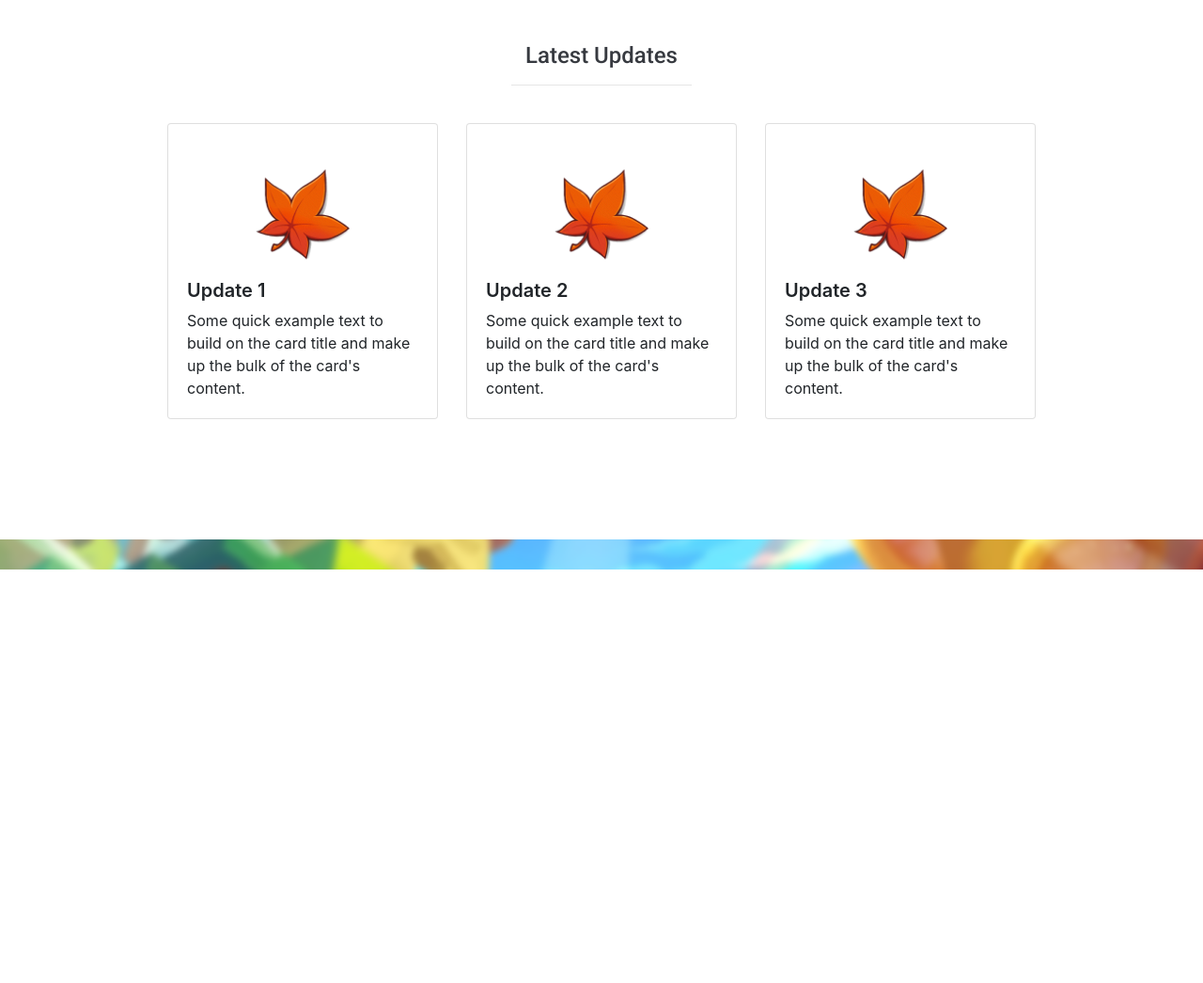
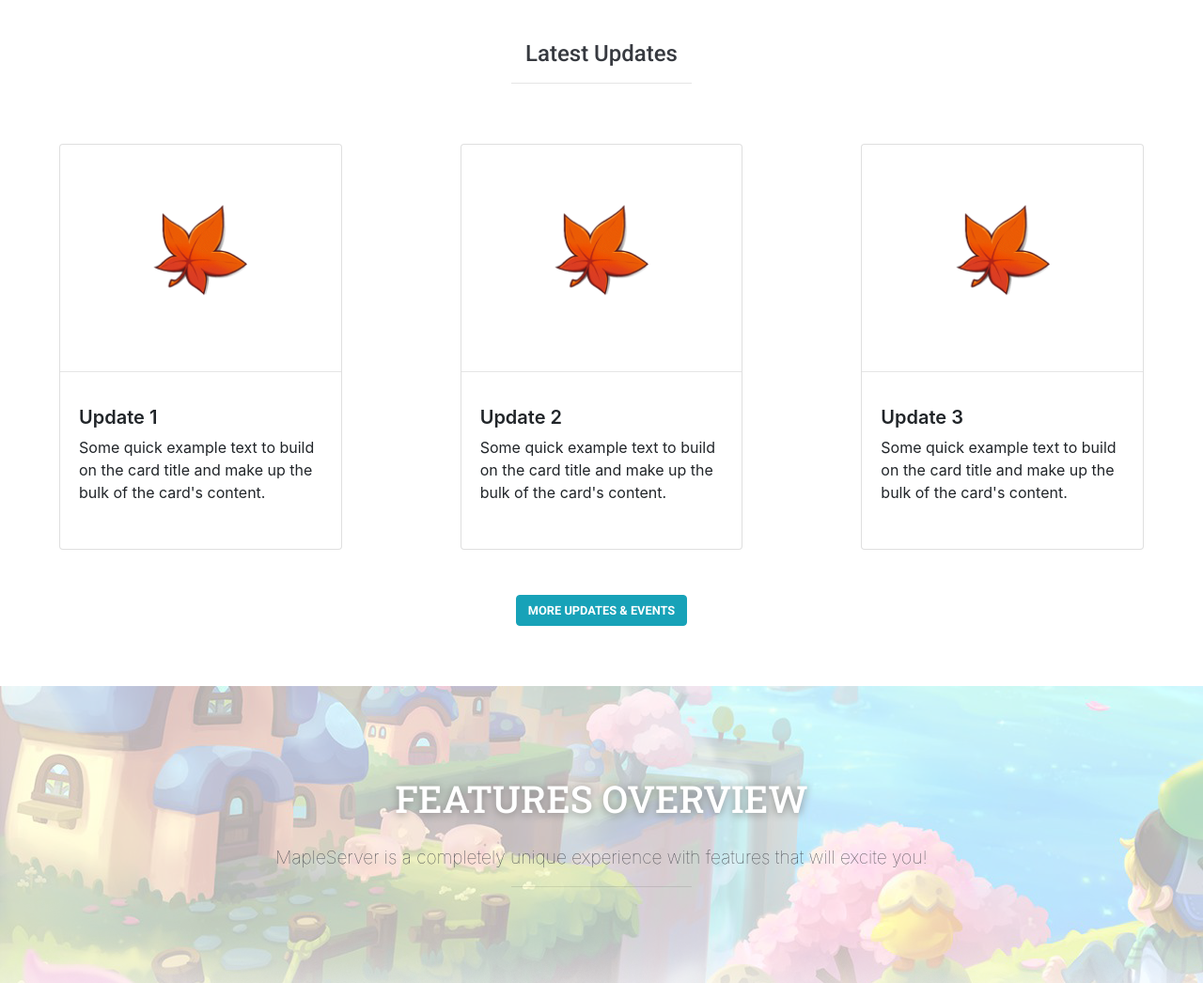
Before and after one commit to xirengfx/boostrapms, a plain HTML site: page index.html in a window 1280 px wide. Shown: the part 500-1546 px from the top of the page at 94% size. Before the commit the page ends 1106 px from the top, so only its background shows below. Drawn offline with nearby package versions, Linux system fonts and the light colour scheme.

Commit message:
Add files via upload

```diff
--- a/css/styles.css
+++ b/css/styles.css
@@ -4,6 +4,7 @@ body {
   background-position: center;
   background-attachment: fixed;
   background-size: cover;
+  text-align: center;
 }
 
 hr {
@@ -35,10 +36,6 @@ hr {
 }
 
 /* TOP container */
-#welcome {
-  text-align: center;
-}
-
 .top-container {
   color: white;
   padding: 5% 0;
@@ -53,27 +50,29 @@ hr {
   font-size: 3rem;
   line-height: 1.5;
   font-weight: bold;
-  text-shadow: 0px 1px 2px black;
+  text-shadow: 0 1px 2px black;
 }
 
 .welcome-p {
   font-size: 1.5rem;
   font-weight: lighter;
-  text-shadow: 0px 1px 2px black;
+  text-shadow: 0 1px 2px black;
 }
 
 .cta-button {
+  border: 0px;
   font-family: 'Roboto';
   font-weight: 500;
   margin: 3% 10px;
-  text-shadow: 0px 0px 2px black;
+  text-shadow: 0 0 2px black;
   padding: 1rem 2rem;
 }
 
 /* UPDATES container */
 .updates-container {
   background-color: white;
-  padding-bottom: 10%;
+  margin: 0;
+  text-align: left;
 }
 
 .updates-h4 {
@@ -84,16 +83,55 @@ hr {
 }
 
 .card {
-  text-align: left;
-  padding-top: 3rem;
-  margin-top: 1.5rem;
+  margin: 3rem;
+}
+
+.card-body {
+  padding-bottom: 3rem;
 }
 
 .card-img-top {
   margin: auto;
   width: 100px;
+  padding: 4rem 0;
 }
 
 .card-heading {
   font-weight: 600;
 }
+
+.card-hr {
+  width: 100%;
+}
+
+.more-updates-btn {
+  font-family: 'Roboto';
+  font-weight: 600;
+  font-size: 0.8rem;
+}
+
+/* Features Overview */
+.features-container {
+  background-image: url(../images/features-image.png);
+  background-repeat: no-repeat;
+  background-color: white;
+  padding-bottom: 30%;
+}
+
+.features-h1 {
+  font-family: 'Roboto Slab';
+  color: white;
+  text-shadow: 0 1px 10px grey;
+  padding-top: 1rem;
+  line-height: 2;
+}
+
+.features-p {
+  color: #373a40;
+  font-size: 1.2rem;
+  font-weight: lighter;
+}
+
+.features-box {
+  text-align: left;
+}
--- a/index.html
+++ b/index.html
@@ -60,10 +60,10 @@
       <h4 class="updates-h4">Latest Updates</h4>
       <hr>
       <div class="row justify-content-center">
-
-        <div class="col-lg-auto col-md-4">
-          <div class="card" style="width: 18rem;">
+        <div class="col-lg-4">
+          <div class="card">
             <img src="images/mapleleaf.png" class="card-img-top" alt="...">
+            <hr class="card-hr">
             <div class="card-body">
               <h5 class="card-heading">Update 1</h5>
               <p class="card-text">Some quick example text to build on the card title and make up the bulk of the card's content.</p>
@@ -71,9 +71,10 @@
           </div>
         </div>
 
-        <div class="col-lg-auto col-md-4">
-          <div class="card" style="width: 18rem;">
+        <div class="col-lg-4">
+          <div class="card">
             <img src="images/mapleleaf.png" class="card-img-top" alt="...">
+            <hr class="card-hr">
             <div class="card-body">
               <h5 class="card-heading">Update 2</h5>
               <p class="card-text">Some quick example text to build on the card title and make up the bulk of the card's content.</p>
@@ -81,9 +82,10 @@
           </div>
         </div>
 
-        <div class="col-lg-auto col-md-4">
-          <div class="card" style="width: 18rem;">
+        <div class="col-lg-4">
+          <div class="card">
             <img src="images/mapleleaf.png" class="card-img-top" alt="...">
+            <hr class="card-hr">
             <div class="card-body">
               <h5 class="card-heading">Update 3</h5>
               <p class="card-text">Some quick example text to build on the card title and make up the bulk of the card's content.</p>
@@ -91,9 +93,22 @@
           </div>
         </div>
 
+        <div>
+          <button type="button" class="btn btn-info more-updates-btn">MORE UPDATES & EVENTS</button>
+        </div>
       </div>
     </div>
 
+  </section>
+
+  <section id="features">
+    <div class="jumbotron jumbotron-fluid features-container">
+      <h1 class="features-h1">FEATURES OVERVIEW</h1>
+      <p class="features-p">MapleServer is a completely unique experience with features that will excite you!</p>
+      <hr>
+
+      </div>
+    </div>
   </section>
 
   <script src="https://code.jquery.com/jquery-3.5.1.slim.min.js" integrity="sha384-DfXdz2htPH0lsSSs5nCTpuj/zy4C+OGpamoFVy38MVBnE+IbbVYUew+OrCXaRkfj" crossorigin="anonymous"></script>
```
Also changed, not shown: images/download-bg.png (added), images/features-image.png (added).
